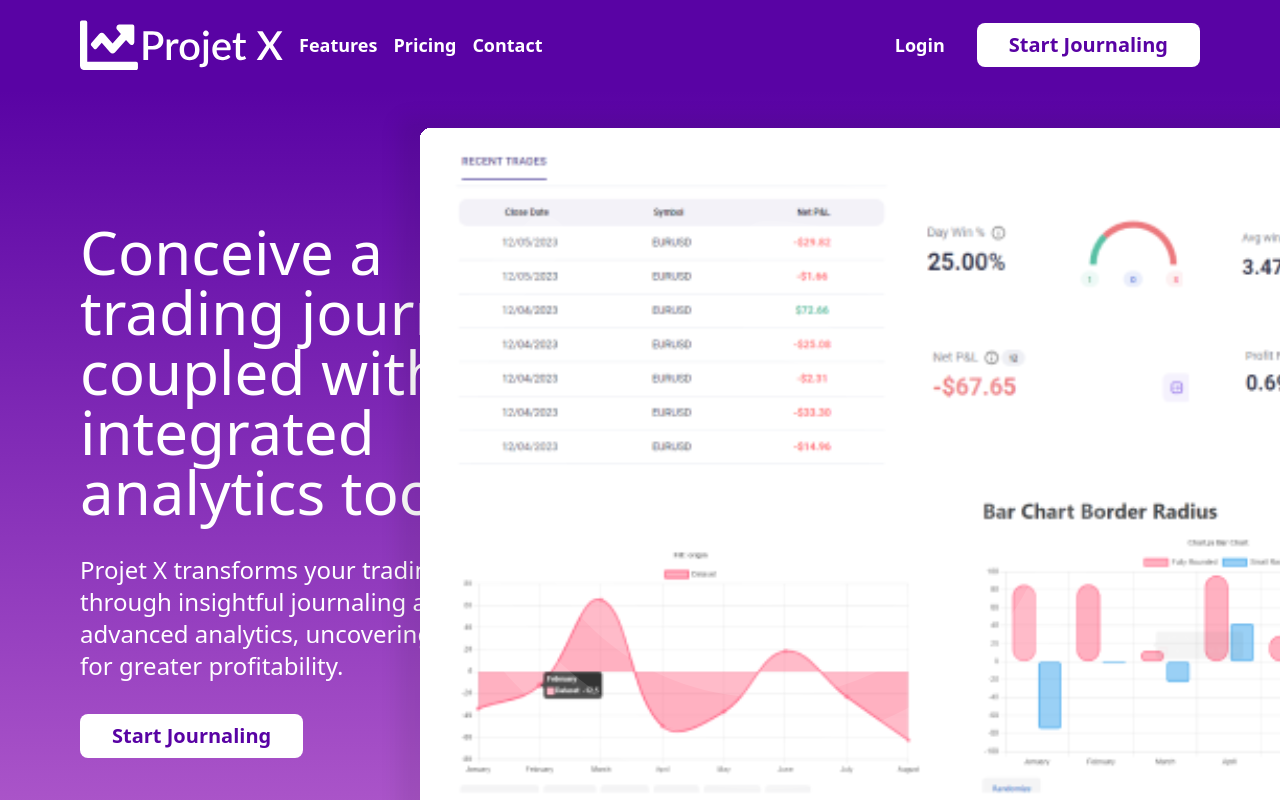
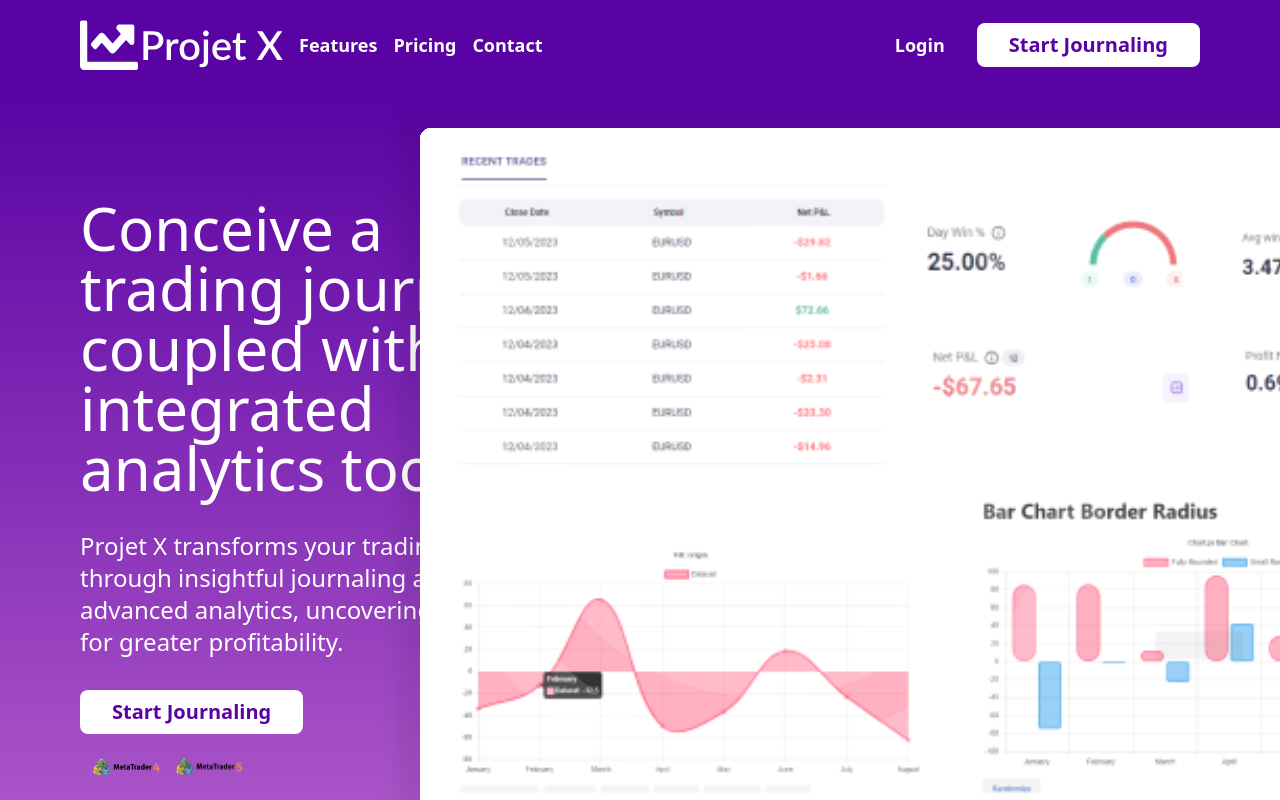
Before and after one commit to SebMZI/projet-X, a Next.js app: page / in a window 1280 px wide. Shown: the top 800 px of the page. Built offline with nearby package versions, Linux system fonts and the light colour scheme.

Commit message:
feat: add logo of available data

```diff
--- a/src/app/page.tsx
+++ b/src/app/page.tsx
@@ -5,6 +5,8 @@
 import Button from "./components/Button";
 import landingImage from "@/app/assets/icons/landingImage.svg";
 import circleIcon from "@/app/assets/icons/circleIcon.svg";
+import mt5Icon from "@/app/assets/icons/mt5Icon.svg";
+import mt4Icon from "@/app/assets/icons/mt4Icon.svg";
 
 export default function Home() {
   return (
@@ -46,6 +48,16 @@
               greater profitability.
             </p>
             <Button />
+            <div className="mt-4 flex flex-row ">
+              <Image
+                src={mt4Icon}
+                alt="metatrader Icon only available for this platform."
+              />
+              <Image
+                src={mt5Icon}
+                alt="metatradde Icon only available for this platform."
+              />
+            </div>
           </div>
           <Image
             src={landingImage}
@@ -72,7 +84,6 @@
               asset that propels your trading endeavors to new heights.
             </p>
           </div>
-          <div>cc</div>
         </section>
       </main>
     </div>
```
Also changed, not shown: src/app/assets/icons/mt4Icon.svg (added), src/app/assets/icons/mt5Icon.svg (added).
